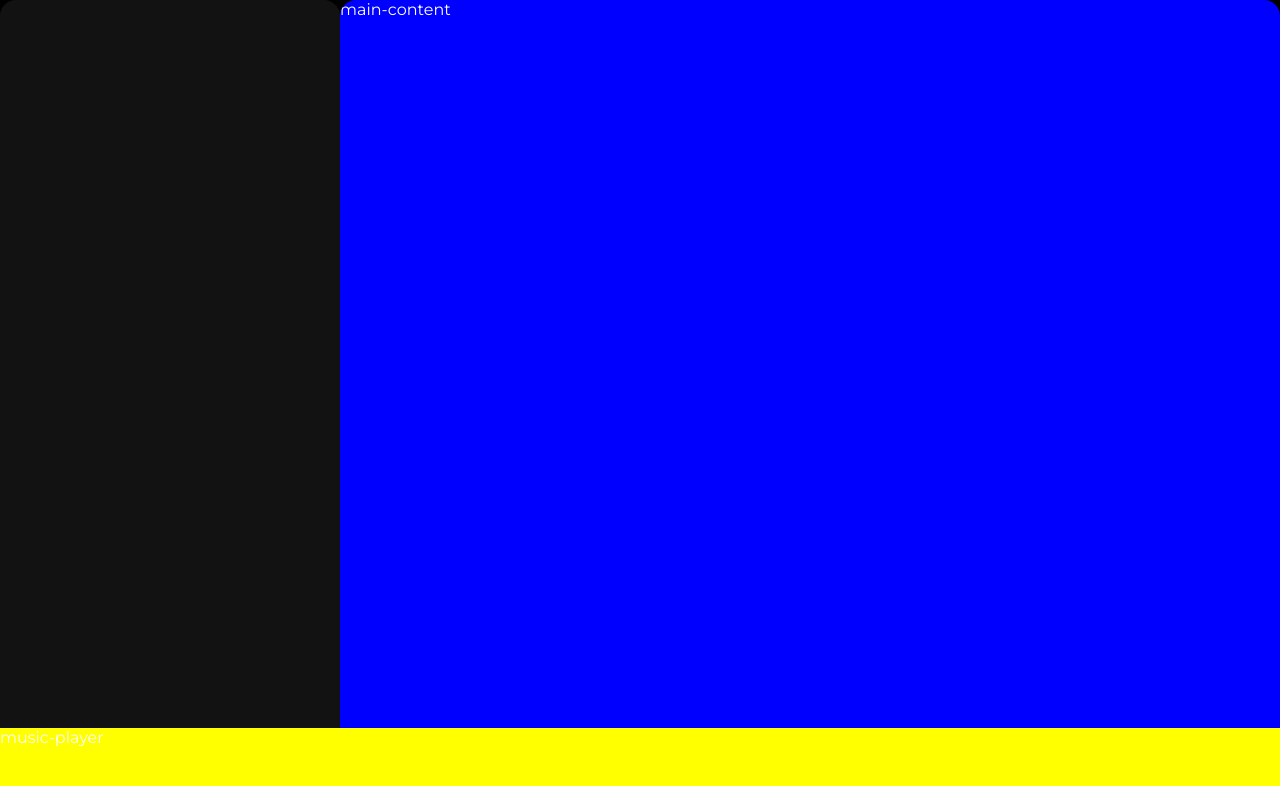
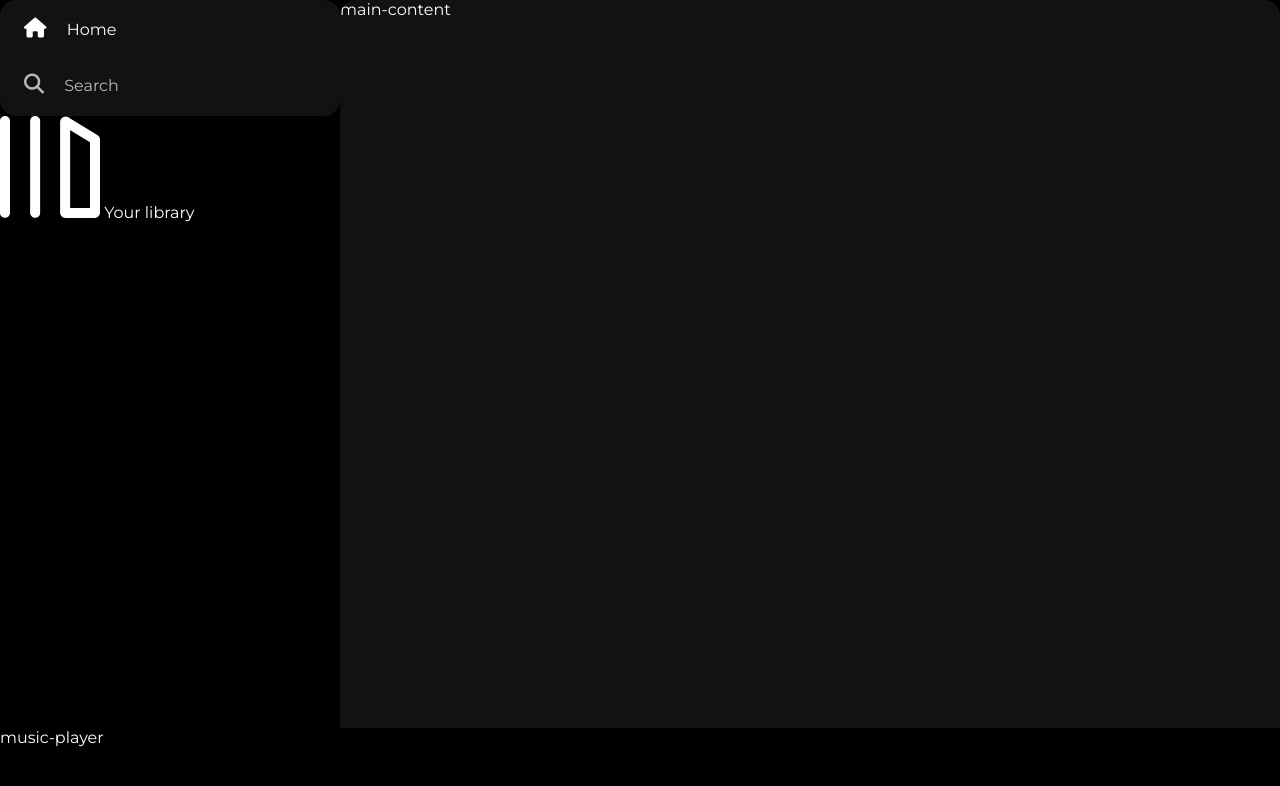
Before and after one commit to ADYAJHA7481/spotify_clone, a plain HTML site: page index.html in a window 1280 px wide. Drawn offline with Linux system fonts and the light colour scheme.

Commit message:
Creating Structure

```diff
--- a/index.html
+++ b/index.html
@@ -16,11 +16,27 @@
     <div class="main">
         <div class="sidebar">
             <div class="nav">
+                <div class="nav-option" style="opacity: 1;">
+                    <i class="fa-solid fa-house"></i>
+                    <a href="#">Home</a>
+                </div>
                 <div class="nav-option">
-
+                    <i class="fa-solid fa-magnifying-glass"></i>
+                    <a href="#">Search</a>
                 </div>
             </div>
-            <div class="library"></div>
+            <div class="library">
+                <div class="options">
+                    <div class="lib-option">
+                        <img src="./assets/library_icon.png" alt="">
+                        <a href="#">Your library</a>
+                    </div>
+                    <div class="icons">
+
+                    </div>
+                </div>
+                <div class="boxes"></div>
+            </div>
         </div>
         <div class="main_content">main-content</div>
         <div class="music_player">music-player</div>
--- a/style.css
+++ b/style.css
@@ -12,22 +12,57 @@ body{
 }
 
 .sidebar{
-    background-color: #121212;
+    background-color: #000;
     width: 340px;
     border-radius: 1rem; /*16px*/
+
 }
 
 .main_content{
-    background-color: blue;
+    background-color: #121212;
     flex: 1;
     border-radius: 1rem;
     overflow: auto;
 }
 
 .music_player{
-    background-color: yellow;
+    background-color: black;
     position: fixed;
     bottom: 0;
     width: 100%;
     height: 72px;
 }
+
+a{
+    text-decoration: none;
+    color: white;
+}
+
+.nav{
+    background-color: #121212;
+    border-radius: 1rem;
+    display: flex;
+    flex-direction: column;
+    justify-content: center;
+    height: 100px;
+    padding: 0.5rem 0.75rem;
+}
+
+.nav-option{
+    line-height: 2.5rem;
+    opacity: 0.7;
+    padding: 0.5rem 0.75rem;
+}
+
+.nav-option:hover{
+    opacity: 1;
+}
+
+.nav-option i{
+    font-size: 1.25rem;
+}
+
+.nav-option a{
+    font-size: 1rem;
+    margin-left: 1rem;
+}
```
